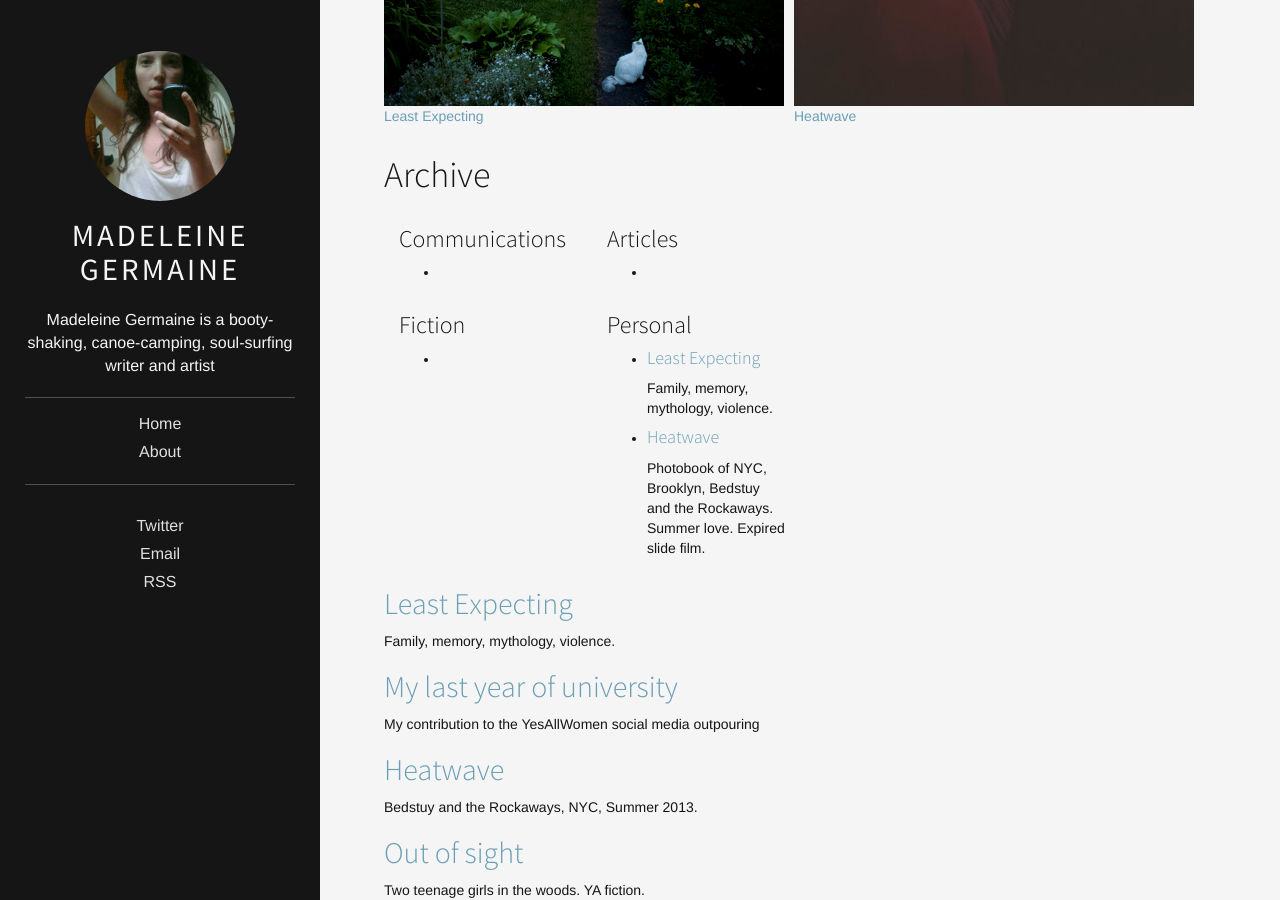
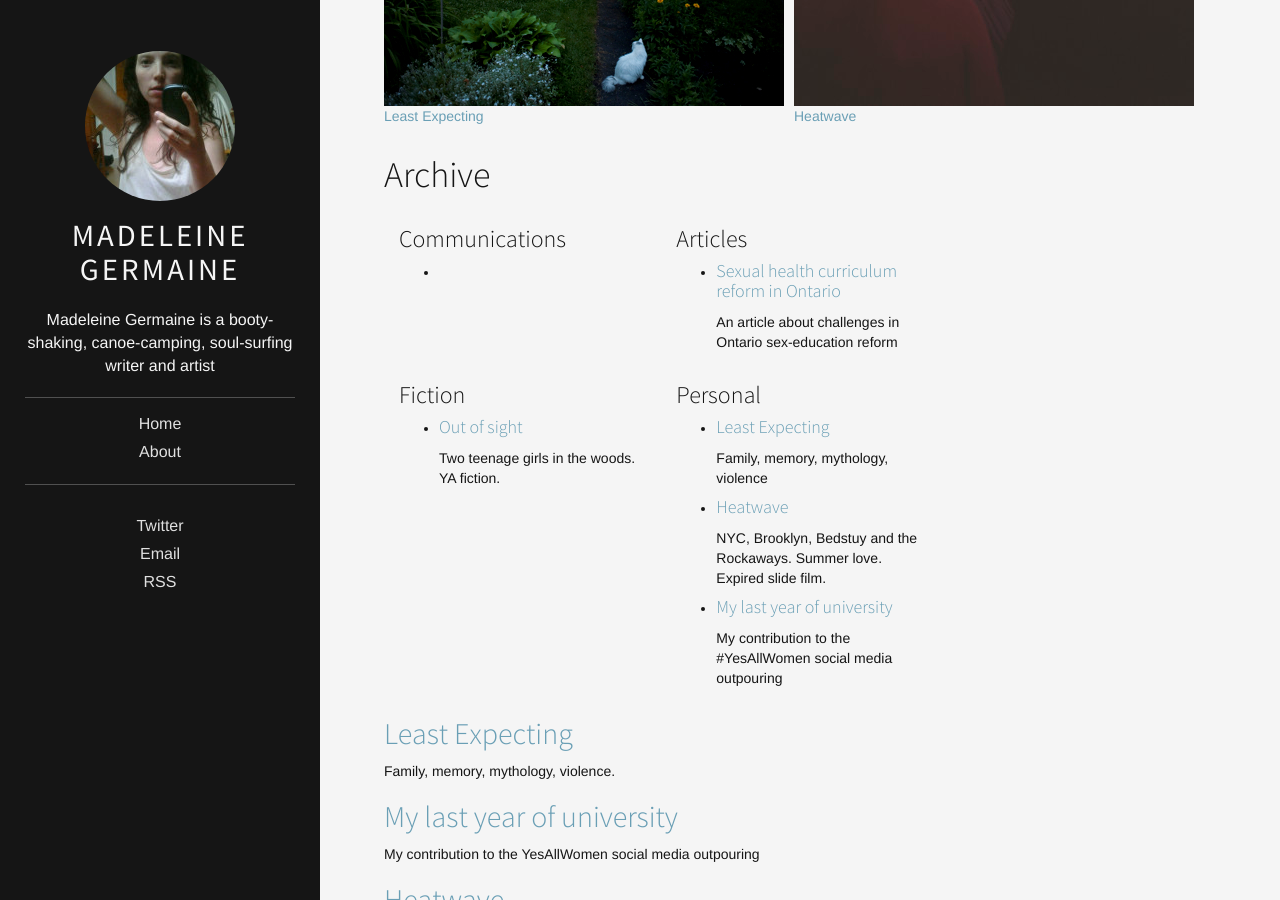
Before and after one commit to madeleinegermaine/madeleinegermaine, a Jekyll site: the page built from index.html, in a window 1280 px wide and 900 px high, scrolled down 286 px. Built offline with Jekyll 4.4.1, drawn with Linux system fonts in a browser that asks for light colours; the list of posts is cut into pages by our own code.

Commit message:
Update index.html

```diff
--- a/index.html
+++ b/index.html
@@ -27,7 +27,7 @@ tagline:
 
 <section class="listing">
 <h1>Archive</h1>
-  <div class="col-sm-3">
+  <div class="col-sm-4">
     <h3>Communications</h3>
     <ul>
       <li>
@@ -36,35 +36,39 @@ tagline:
       </li>
     </ul>
   </div>
-  <div class="col-sm-3">
+  <div class="col-sm-4">
     <h3>Articles</h3>
     <ul>
       <li>
-        <h4><a href=""></a></h4>
-        <p></p>
+        <h4><a href="https://madeleinegermaine.github.io/article/commission/2010/10/31/a-serious-rethink-ontario-sexual-health-education.html">Sexual health curriculum reform in Ontario</a></h4>
+        <p>An article about challenges in Ontario sex-education reform </p>
       </li>
     </ul>
   </div>
   <div class="clearfix"></div>
-  <div class="col-sm-3">
+  <div class="col-sm-4">
     <h3>Fiction</h3>
     <ul>
       <li>
-        <h4><a href=""></a></h4>
-        <p></p>
+        <h4><a href="https://madeleinegermaine.github.io/fiction/2011/11/04/out-of-sight.html">Out of sight</a></h4>
+        <p>Two teenage girls in the woods. YA fiction.</p>
       </li>
     </ul>
   </div>
-  <div class="col-sm-3">
+  <div class="col-sm-4">
     <h3>Personal</h3>
     <ul>
       <li>
         <h4><a href="https://madeleinegermaine.github.io/personal/2014/07/12/least-expecting.html">Least Expecting</a></h4>
-        <p>Family, memory, mythology, violence.</p>
+        <p>Family, memory, mythology, violence</p>
       </li>
       <li>
         <h4><a href="https://madeleinegermaine.github.io/personal/2014/05/22/heatwave.html">Heatwave</a></h4>
-        <p>Photobook of NYC, Brooklyn, Bedstuy and the Rockaways. Summer love. Expired slide film.</p>
+        <p>NYC, Brooklyn, Bedstuy and the Rockaways. Summer love. Expired slide film.</p>
+      </li>
+      <li>
+        <h4><a href="https://madeleinegermaine.github.io/activism/personal/2014/06/04/last-year-of-university-yesallwomen.html">My last year of university</a></h4>
+        <p>My contribution to the #YesAllWomen social media outpouring</p>
       </li>
     </ul>
   </div>
```
